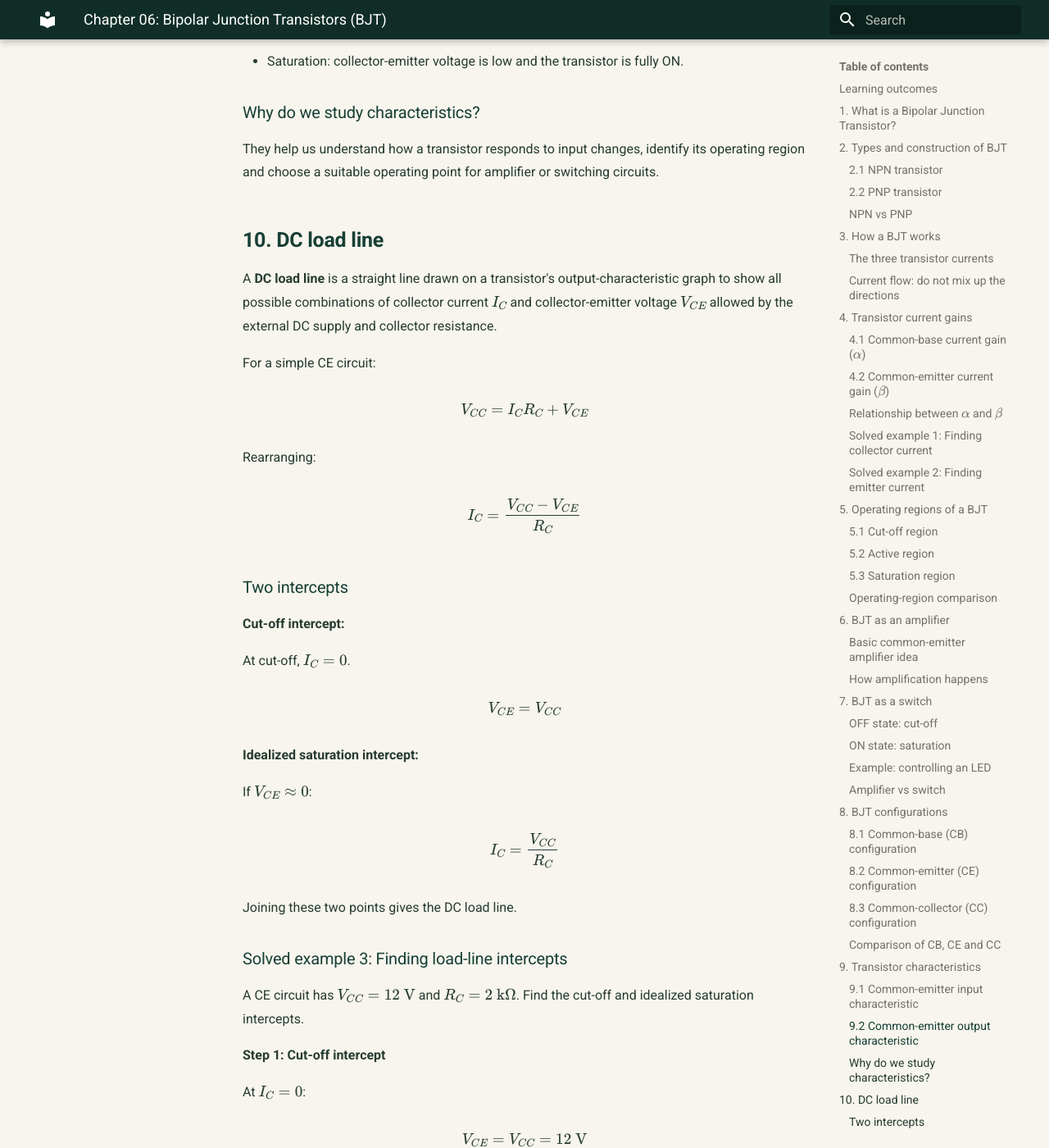
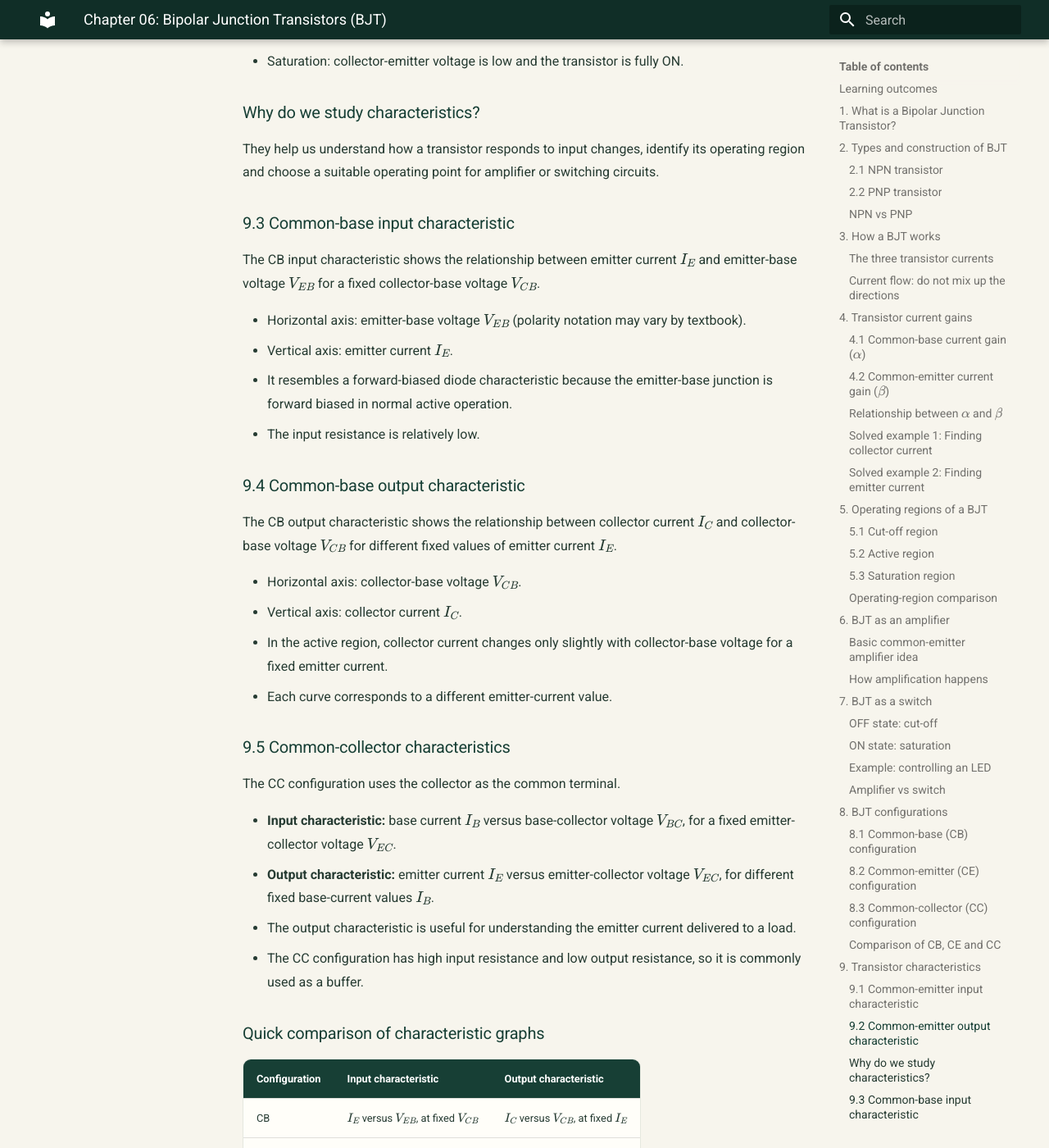
Before and after one commit to taimiyatahsin0-png/nu-cse-notes-store, an MkDocs documentation site: the page built from docs/subjects/eec/chapter-06-bipolar-junction-transistors.md, in a window 1280 px wide and 1400 px high, scrolled down 12686 px. Shown: the whole window at 82% size. Built offline with MkDocs 1.6.1 and Material for MkDocs 9.7.7, drawn with Linux system fonts in a browser that asks for light colours; some of the changed text lies outside the part shown.

Commit message:
Complete CB and CC transistor characteristics coverage

```diff
--- a/docs/subjects/eec/chapter-06-bipolar-junction-transistors.md
+++ b/docs/subjects/eec/chapter-06-bipolar-junction-transistors.md
@@ -443,6 +443,43 @@ Important regions can be identified:
 
 They help us understand how a transistor responds to input changes, identify its operating region and choose a suitable operating point for amplifier or switching circuits.
 
+### 9.3 Common-base input characteristic
+
+The CB input characteristic shows the relationship between emitter current \(I_E\) and emitter-base voltage \(V_{EB}\) for a fixed collector-base voltage \(V_{CB}\).
+
+- Horizontal axis: emitter-base voltage \(V_{EB}\) (polarity notation may vary by textbook).
+- Vertical axis: emitter current \(I_E\).
+- It resembles a forward-biased diode characteristic because the emitter-base junction is forward biased in normal active operation.
+- The input resistance is relatively low.
+
+### 9.4 Common-base output characteristic
+
+The CB output characteristic shows the relationship between collector current \(I_C\) and collector-base voltage \(V_{CB}\) for different fixed values of emitter current \(I_E\).
+
+- Horizontal axis: collector-base voltage \(V_{CB}\).
+- Vertical axis: collector current \(I_C\).
+- In the active region, collector current changes only slightly with collector-base voltage for a fixed emitter current.
+- Each curve corresponds to a different emitter-current value.
+
+### 9.5 Common-collector characteristics
+
+The CC configuration uses the collector as the common terminal.
+
+- **Input characteristic:** base current \(I_B\) versus base-collector voltage \(V_{BC}\), for a fixed emitter-collector voltage \(V_{EC}\).
+- **Output characteristic:** emitter current \(I_E\) versus emitter-collector voltage \(V_{EC}\), for different fixed base-current values \(I_B\).
+- The output characteristic is useful for understanding the emitter current delivered to a load.
+- The CC configuration has high input resistance and low output resistance, so it is commonly used as a buffer.
+
+### Quick comparison of characteristic graphs
+
+| Configuration | Input characteristic | Output characteristic |
+|---|---|---|
+| CB | \(I_E\) versus \(V_{EB}\), at fixed \(V_{CB}\) | \(I_C\) versus \(V_{CB}\), at fixed \(I_E\) |
+| CE | \(I_B\) versus \(V_{BE}\), at fixed \(V_{CE}\) | \(I_C\) versus \(V_{CE}\), at fixed \(I_B\) |
+| CC | \(I_B\) versus \(V_{BC}\), at fixed \(V_{EC}\) | \(I_E\) versus \(V_{EC}\), at fixed \(I_B\) |
+
+**Note:** Voltage polarity labels and graph direction can differ between NPN/PNP devices and textbook conventions. In an exam, follow the terminal polarity and axes used in the question or prescribed text.
+
 ## 10. DC load line
 
 A **DC load line** is a straight line drawn on a transistor's output-characteristic graph to show all possible combinations of collector current \(I_C\) and collector-emitter voltage \(V_{CE}\) allowed by the external DC supply and collector resistance.
```
